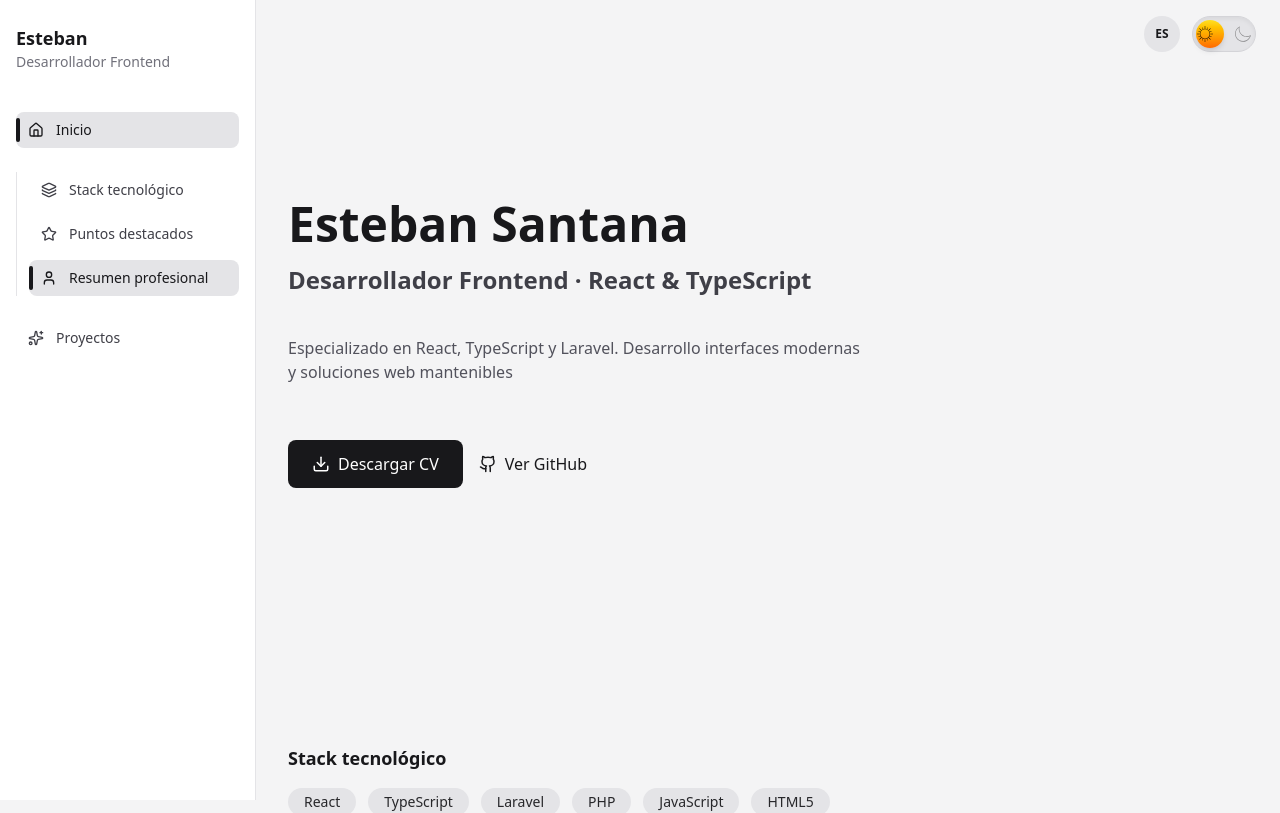
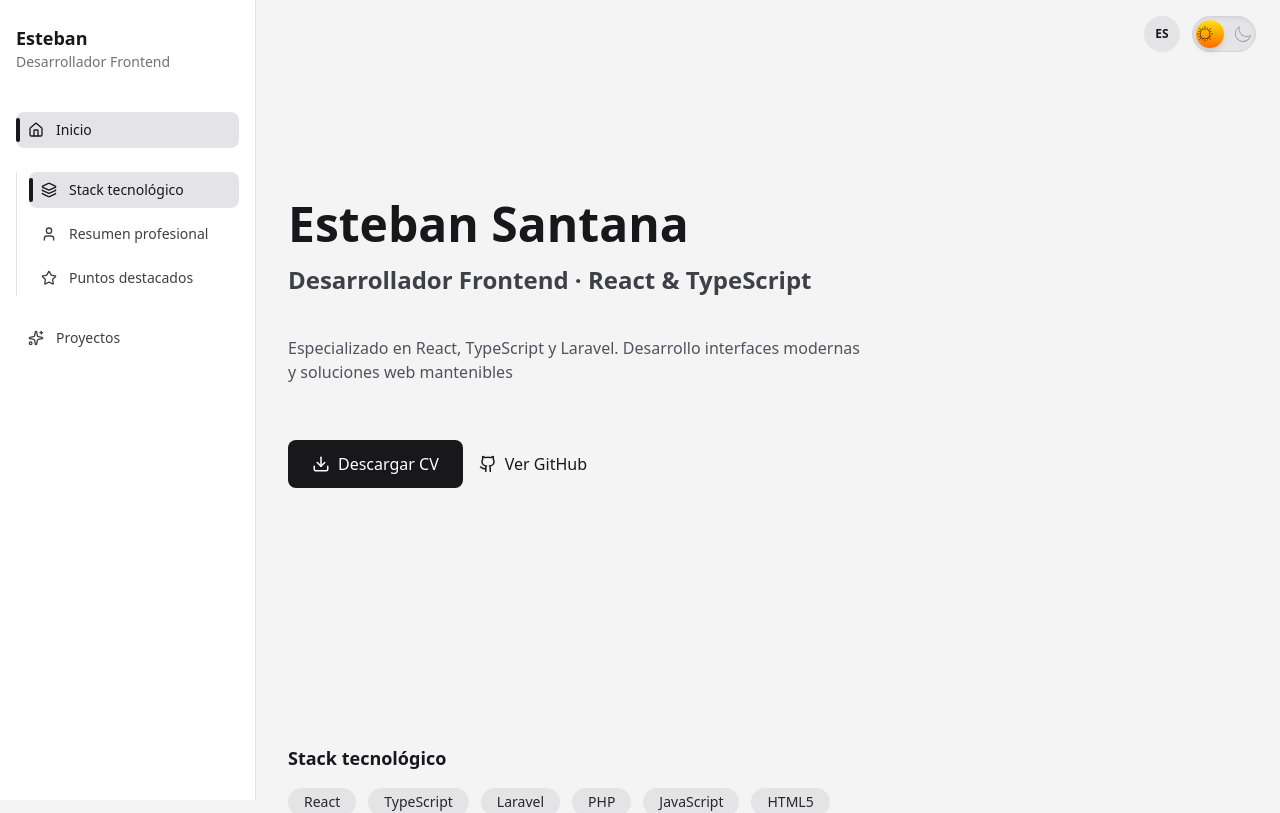
Before and after one commit to bsantanag95/proyecto_portafolio, a React (Vite) app: page / in a window 1280 px wide. Shown: the top 813 px of the page. Built offline with nearby package versions, Linux system fonts and the light colour scheme.

Commit message:
fix(sidebar): fix scrollspy bug

```diff
--- a/src/components/Sidebar/Sidebar.tsx
+++ b/src/components/Sidebar/Sidebar.tsx
@@ -114,18 +114,18 @@ const Sidebar = () => {
               icon={<Layers size={16} />}
             />
             <SidebarItem
+              label={t.home.summaryTitle}
+              action={() => scrollToSection("summary")}
+              onClick={close}
+              active={activeSection === "summary"}
+              icon={<User size={16} />}
+            />
+            <SidebarItem
               label={t.home.highlightsTitle}
               action={() => scrollToSection("highlights")}
               onClick={close}
               active={activeSection === "highlights"}
               icon={<Star size={16} />}
-            />
-            <SidebarItem
-              label={t.home.summaryTitle}
-              action={() => scrollToSection("summary")}
-              onClick={close}
-              active={activeSection === "summary"}
-              icon={<User size={16} />}
             />
           </div>
 
--- a/src/pages/Home/Home.tsx
+++ b/src/pages/Home/Home.tsx
@@ -6,7 +6,7 @@ function Home() {
       <section id="hero">
         <Hero />
       </section>
-      <section id="techstack">
+      <section id="tech">
         <Techstack />
       </section>
       <section id="summary">
```
